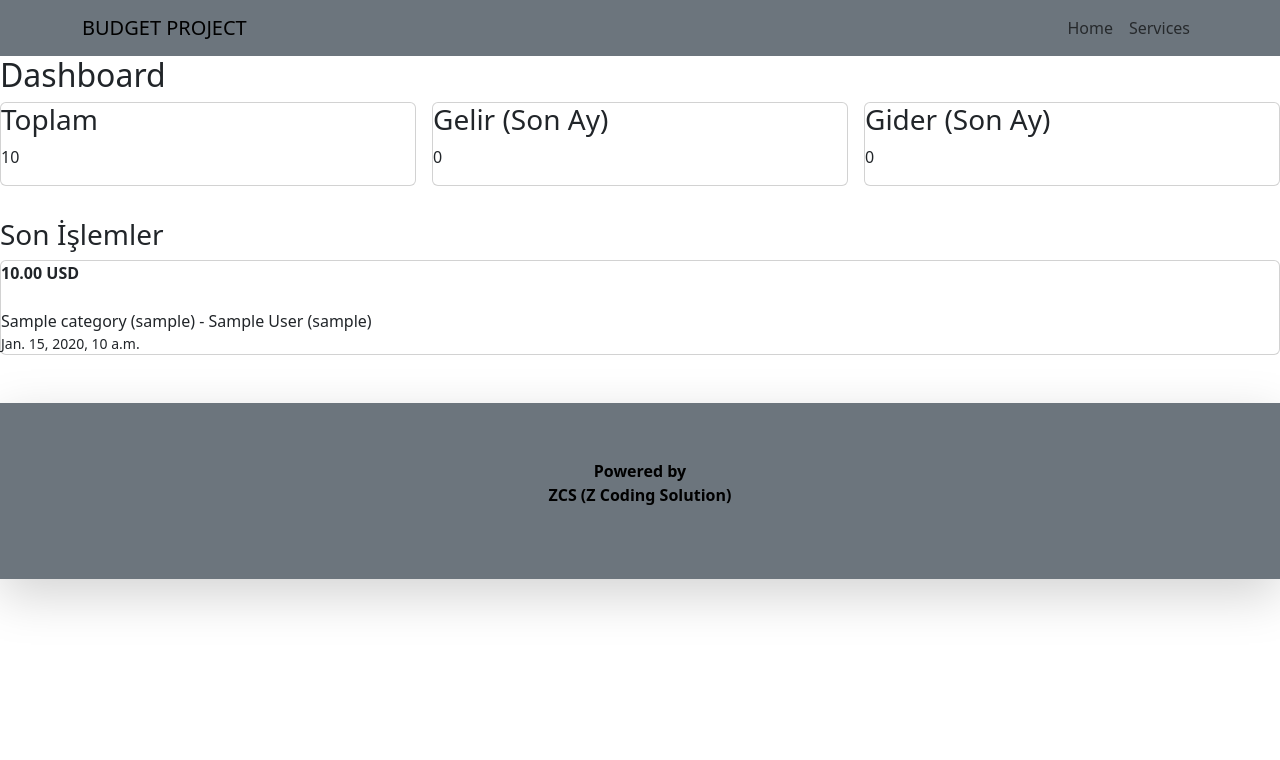
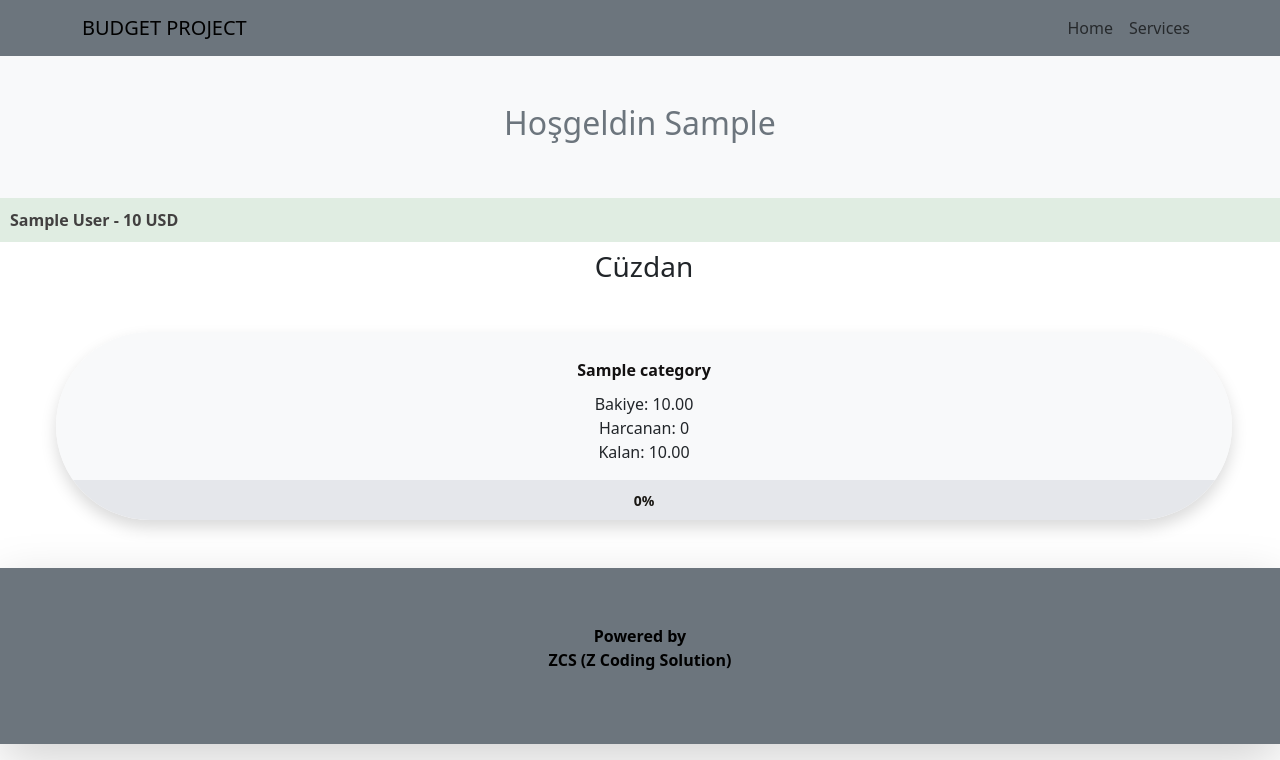
Before and after one commit to nbeser/BudgetProject, a Django app: page /dashboard/ in a window 1280 px wide. Shown: the top 760 px of the page. Before the commit the page ends 610 px from the top, so only its background shows below. Run offline with Django 5.2, Linux system fonts and the light colour scheme; a user stored in the database is signed in; tables that the repository leaves empty hold one stand-in row (values such as "Sample post"); some libraries are stand-ins or nearby versions.

Commit message:
feat: -Account nav added on dashboard; -account nav stays at lates scroll, by using JS

```diff
--- a/budgetproject/pages/static/pages/css/style.css
+++ b/budgetproject/pages/static/pages/css/style.css
@@ -42,3 +42,98 @@
 .custom-bottom-nav a:hover {
     color: #2563eb;
 }
+
+
+
+
+
+
+/* Dashboard, Account Nav */
+.ozel {
+    overflow: hidden;
+    background-color: #d9e9db;
+    opacity: 0.8;
+    top: 72px;
+    overflow-x: auto;
+    white-space: nowrap;
+}
+
+.ozel a, strong {
+  /* float: left;
+  display: inline;
+  display: block; */
+  color: #131111;
+  text-align: center;
+  font-weight: 600;
+  padding: 10px;
+  text-decoration: none;
+  flex-shrink: inherit;
+  display: inline-block;
+  float: none;
+}
+
+.ozel a:hover {
+  background: #f1f1f1;
+  color: rgb(123, 162, 18);
+}
+
+.ozel a.active {
+  background-color: #030907;
+  color: white;
+}
+
+
+
+
+
+
+/* .progress-bar-container {
+    width: 100%;
+    height: 12px;
+    background-color: #e5e7eb;
+    border-radius: 6px;
+    overflow: hidden;
+    margin-top: 8px;
+} */
+
+
+/* .progress-bar {
+    height: 100%;
+    width: 0%;
+    background-color: #2563eb;
+    transition: width 0.6s ease;
+} */
+
+
+
+.progress-bar-container {
+    width: 100%;
+    height: 40px;
+    background-color: #e5e7eb;
+    border-radius: 6px;
+    overflow: hidden;
+    position: relative;
+}
+
+
+.progress-bar {
+    height: 100%;
+    width: 0%;
+    background-color: #2563eb;
+    transition: width 0.8s ease;
+    display: flex;
+    align-items: center;
+    justify-content: center;
+}
+
+.progress-text {
+    position: absolute;
+    top: 50%;
+    left: 50%;
+    transform: translate(-50%, -50%);
+    mix-blend-mode: difference;
+    color: white;
+    font-weight: 600;
+    font-size: 14px;
+    pointer-events: none;
+}
--- /dev/null
+++ b/budgetproject/pages/static/pages/js/extra.js
@@ -0,0 +1,64 @@
+document.addEventListener("DOMContentLoaded", function () {
+    const bars = document.querySelectorAll(".progress-bar");
+
+    bars.forEach(bar => {
+        let progress = parseFloat(bar.dataset.progress) || 0;
+
+        // cap at 100%
+        if (progress > 100) progress = 100;
+
+        const text = bar.parentElement.querySelector(".progress-text");
+
+        // color logic
+        if (progress < 70) {
+            bar.style.backgroundColor = "#16a34a"; // green
+        } else if (progress < 100) {
+            bar.style.backgroundColor = "#f59e0b"; // orange
+        } else {
+            bar.style.backgroundColor = "#dc2626"; // red
+        }
+
+
+
+        // animate
+        setTimeout(() => {
+            bar.style.width = progress + "%";
+        }, 100);
+
+        let start = 0;
+        let duration = 800;
+        let increment = progress / (duration / 16);
+        function animateCounter() {
+            start += (progress - start) * 0.1;
+
+            if (start >= progress) {
+                start = progress;
+            }
+            text.innerText = Math.round(start) + "%"
+            if (start < progress) {
+                requestAnimationFrame(animateCounter);
+            }
+        }
+        animateCounter();
+    });
+});
+
+console.log("extra.js loaded");
+
+
+const nav = document.querySelector('.ozel');
+
+// Restore scroll position on page load
+document.addEventListener('DOMContentLoaded', () => {
+    const savedScroll = localStorage.getItem('ozelScroll');
+        if (savedScroll && nav) {
+            nav.scrollLeft = parseInt(savedScroll);
+        }
+        });
+
+// Save scroll position before leaving page
+        if (nav) {
+            nav.addEventListener('scroll', () => {
+            localStorage.setItem('ozelScroll', nav.scrollLeft);
+        });
+}
--- a/budgetproject/pages/templates/pages/dashboard.html
+++ b/budgetproject/pages/templates/pages/dashboard.html
@@ -2,6 +2,9 @@
 
 {% load static %}
 
+{% block css_files %}
+<link rel="stylesheet" href="{% static 'pages/css/style.css' %}">
+{% endblock %}
 
 {% block title %}
     Dashboard | {{ request.user.username }}
@@ -9,42 +12,19 @@
 
 {% block content %}
 
-
-<h2>Dashboard</h2>
-
-<!-- SUMMARY CARDS -->
-<div style="display: flex; gap: 1rem; flex-wrap: wrap;">
-
-    <div class="card" style="flex: 1;">
-        <h3>Toplam</h3>
-        <p>{{ toplam }}</p>
+<div class="text-center text-secondary bg-body-tertiary">
+    <div class="container py-5">
+        <h2>Hoşgeldin {{ user.display_name }}</h2>
     </div>
-
-    <div class="card" style="flex: 1;">
-        <h3>Gelir (Son Ay)</h3>
-        <p>{{ gelir }}</p>
-    </div>
-
-    <div class="card" style="flex: 1;">
-        <h3>Gider (Son Ay)</h3>
-        <p>{{ gider }}</p>
-    </div>
-
 </div>
 
-<!-- RECENT TRANSACTIONS -->
-<h3 style="margin-top: 2rem;">Son İşlemler</h3>
 
-{% for t in son_islemler %}
-    <div class="card">
-        <strong>{{ t.amount }} {{ t.currency }}</strong><br>
-        {{ t.category }} - {{ t.account }}<br>
-        <small>{{ t.transaction_date }}</small>
-    </div>
-{% empty %}
-    <p>Henüz bir işlem yapmadınız.</p>
-{% endfor %}
-
+{% include "pages/partials/_accounts_nav.html" %}
+{% include "pages/partials/_budgets.html" %}
 
 
 {% endblock content %}
+
+{% block js_files %}
+<script src="{% static 'pages/js/extra.js' %}"></script>
+{% endblock %}
--- /dev/null
+++ b/budgetproject/pages/templates/pages/partials/_accounts_nav.html
@@ -0,0 +1,5 @@
+<div class="ozel">
+    {% for i in toplam_hesap %}
+    <a href="#" class="{% if secili_hesap == i.0 %}active{% endif %} text-decoration-none ozel-item">{{ i.0|title }} - {{ i.1 }} {{ i.2 }}</a>
+    {% endfor %}
+</div>
--- /dev/null
+++ b/budgetproject/pages/templates/pages/partials/_budgets.html
@@ -0,0 +1,33 @@
+{% load static %}
+
+<div class="ms-2">
+
+<h3 class="mt-2 text-center">Cüzdan</h3>
+
+{% for b in budgets %}
+<div class="card rounded-pill text-center overflow-hidden border-0 shadow m-5">
+    <div class="card-body bg-light">
+        <strong>{{ b.category.name }}</strong>
+        <br>
+        Bakiye: {{ b.amount }}
+        <br>
+        Harcanan: {{ b.spent_amount }}
+        <br>
+        Kalan: {{ b.remaining_amount }}
+        <br>
+    </div>
+    <div class="progress-bar-container">
+        <div
+            class="progress-bar"
+            data-progress="{{ b.progress_percentage|floatformat:0 }}">
+        </div>
+        <span class="progress-text">0%</span>
+    </div>
+</div>
+
+
+{% empty %}
+<p>No budgets defined.</p>
+{% endfor %}
+
+</div>
--- a/budgetproject/pages/views.py
+++ b/budgetproject/pages/views.py
@@ -5,6 +5,8 @@ from django.utils import timezone
 
 from transaction.models import Transaction
 from account.models import Account
+
+from budgets.models import Budget
 
 
 def pages_index(request):
@@ -15,6 +17,8 @@ def pages_index(request):
 def user_dashboard(request):
     user = request.user
     today = timezone.now()
+
+    budgets = Budget.objects.filter(user=user, is_active=True)
 
     transactions = Transaction.objects.filter(user=user)
 
@@ -29,16 +33,21 @@ def user_dashboard(request):
     ).aggregate(total=Sum("amount"))["total"] or 0
 
     accounts = Account.objects.filter(user=user, is_active=True)
+    total_by_account = [(i.name.capitalize(), i.balance, i.currency.upper()) for i in accounts ]
     total_balance = sum(account.balance for account in accounts)
 
     recent_transactions = transactions.order_by("-transaction_date")[:5]
 
     context = {
+        "budgets": budgets,
+        "hesaplar": accounts,
+        "secili_hesap": [(i.name for i in accounts)],
         "aylik_islem": monthly_transactions,
         "gelir": income,
         "gider": expense,
         "toplam": total_balance,
-        "son_islemler": recent_transactions
+        "toplam_hesap": total_by_account,
+        "son_islemler": recent_transactions,
     }
 
     return render(request, "pages/dashboard.html", context)
--- a/budgetproject/templates/layout.html
+++ b/budgetproject/templates/layout.html
@@ -19,9 +19,11 @@
 
     {% include "partials/_bottom.html" %}
 
-</body>
-
     <script src="{% static 'js/bootstrap.min.js' %}"></script>
     {% block js_files %}{% endblock %}
 
+</body>
+
+
+
 </html>
--- a/budgetproject/templates/partials/_navbar.html
+++ b/budgetproject/templates/partials/_navbar.html
@@ -20,9 +20,9 @@
 
 
 <!-- BOTTOM NAVBAR (mobile) -->
-<nav class="custom-bottom-nav">
-  <a href="#">Home</a>
-  <a href="#">Services</a>
+<nav class="custom-bottom-nav bg-secondary">
+  <a href="{% url 'user_dashboard' %}">Dashboard</a>
+  <a href="#">İşlem Yap</a>
   <a href="#">Projects</a>
-  <a href="#">Profile</a>
+  <a href="{% url 'user_logout' %}">Çıkış</a>
 </nav>
--- a/budgetproject/users/models.py
+++ b/budgetproject/users/models.py
@@ -31,6 +31,7 @@ class CustomUserManager(BaseUserManager):
 class User(AbstractUser):
     id = models.UUIDField(primary_key=True, default=uuid.uuid4, editable=False)
     email = models.EmailField(unique=True)
+    username = models.CharField(max_length=150, unique=True, blank=True, null=True)
 
     USERNAME_FIELD = 'email'
     REQUIRED_FIELDS = ['username']
@@ -39,21 +40,20 @@ class User(AbstractUser):
 
     def save(self, *args, **kwargs):
         if not self.username:
-            if self.first_name:
-                base_username = slugify(self.first_name)
-            elif self.email:
-                base_username = slugify(self.email.split("@")[0])
-            else:
-                base_username = "user"
-
-            username = base_username
+            base = f"user_{str(self.id)[:8]}"
+            username = base
             counter = 1
 
-            while self.__class__.objects.filter(username=username).exists():
-                username = f"{slugify(base_username)}{counter}"
+            while User.objects.filter(username=username).exists():
+                username = f"{base}_{counter}"
                 counter += 1
+
             self.username = username
         super().save(*args, **kwargs)
 
+    @property
+    def display_name(self):
+        return self.first_name or self.username or self.email
+
     def __str__(self):
         return self.username
--- a/budgetproject/users/urls.py
+++ b/budgetproject/users/urls.py
@@ -4,6 +4,6 @@ from . import views
 
 urlpatterns = [
     path('login/', views.user_login, name="user_login"),
-    path('register', views.user_register, name="user_register"),
-    path('logout', views.user_logout, name="user_logout"),
+    path('register/', views.user_register, name="user_register"),
+    path('logout/', views.user_logout, name="user_logout"),
 ]
```
Also changed, not shown: budgetproject/users/forms.py (+6 -5 lines), budgetproject/users/migrations/0003_alter_user_username.py (added).
